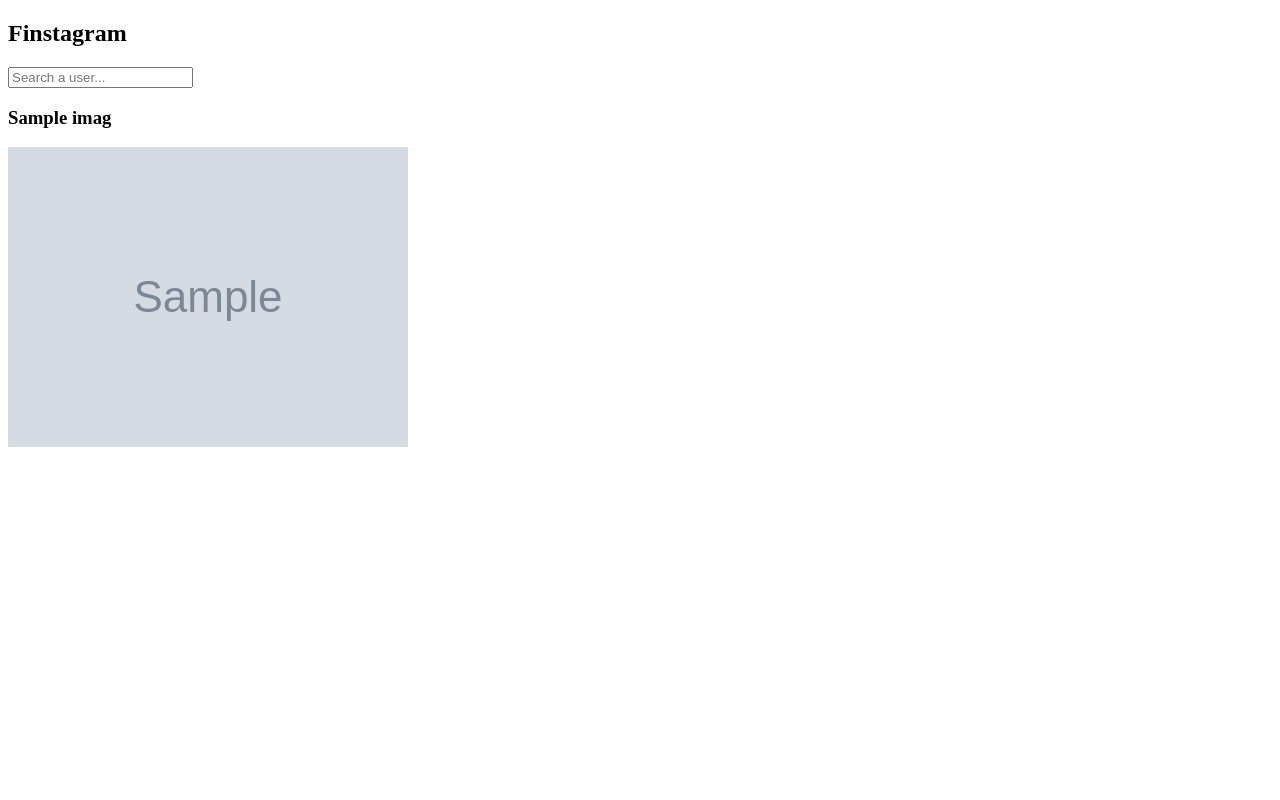
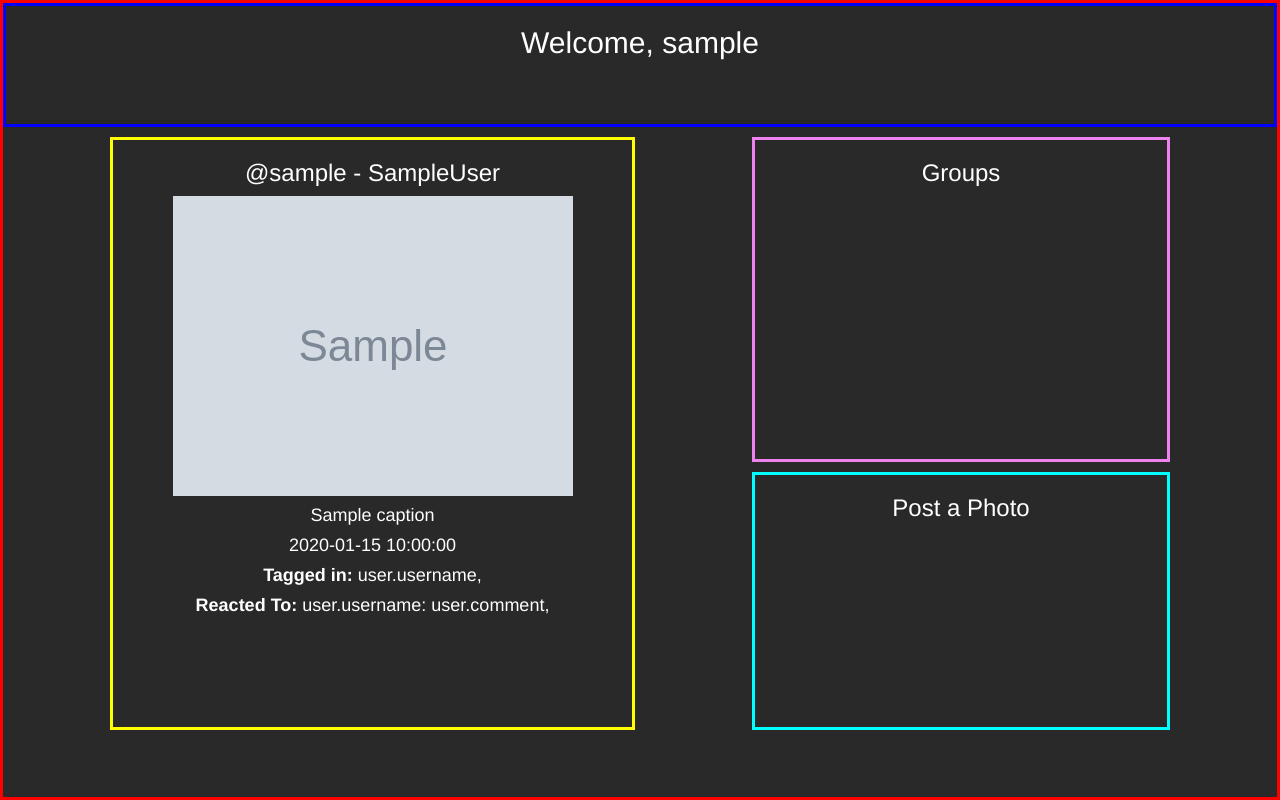
Before and after one commit to Niangmodou/Instagram-Clone, a Flask app: template templates/home.html in a window 1280 px wide. Run offline with Flask 2, Linux system fonts and the light colour scheme; the template is opened without the code that fills it: most values are stand-ins (such as "Sample title", 1, 10 or a date in 2020); grey boxes marked "Sample" are stand-in pictures; parts of the project's set-up code (start-up, migrations or seed data) failed here and were passed over; some libraries are stand-ins or nearby versions.

Commit message:
Route to view visible photos and info is now working

```diff
--- a/FinstagramTableDefsSpr20.sql
+++ b/FinstagramTableDefsSpr20.sql
@@ -1,3 +1,4 @@
+
 CREATE TABLE Person (
         username VARCHAR(32),
         password VARCHAR(64),
--- a/init.py
+++ b/app.py
@@ -7,9 +7,12 @@ from flask import Flask, render_template, request, session, url_for, redirect
 import pymysql.cursors
 import hashlib
 import time
+import datetime as dt
 
 #Initialize the app from Flask
 app = Flask(__name__)
+
+app.debug = True
 
 #Defining SALT for password hashing function
 SALT = 'CS3083'
@@ -36,29 +39,29 @@ def logout():
     return redirect('/')
 
 #Define route for login page
-@app.route('/login')
+@app.route('/login', methods=['GET'])
 def login():
     return render_template('login.html')
 
 
 #Define route for register page
-@app.route('/register')
+@app.route('/register', methods=['GET'])
 def register():
     return render_template('register.html')
 
 
 #Define route for login authentification
-@app.route('/loginAuth', methods=['GET','POST'])
+@app.route('/loginAuth', methods=['POST'])
 def login_auth():
     cursor = connection.cursor()
     if(request.form):
         username = request.form['username']
-        password = reqeust.form['password'] + SALT
+        password = request.form['password'] + SALT
         password_hash = hashlib.sha256(password.encode('utf-8')).hexdigest()
 
         #Query to get current user from database
         query = 'SELECT * FROM Person WHERE username = %s AND password = %s'
-        cursor.execute(query,(username,password))
+        cursor.execute(query,(username,password_hash))
         data = cursor.fetchone()
         cursor.close()
 
@@ -74,7 +77,7 @@ def login_auth():
 
 
 #Define route for register authentification
-@app.route('/registerAuth')
+@app.route('/registerAuth', methods=['POST'])
 def register_auth():
     cursor = connection.cursor()
     if(request.form):
@@ -84,13 +87,24 @@ def register_auth():
         password = request.form['password'] + SALT
         password_hash = hashlib.sha256(password.encode('utf-8')).hexdigest()
         email = request.form['email']
+        '''
+        cursor = connection.cursor()
+        query = 'SELECT * FROM PERSON WHERE username = %s'
+        cursor.execute(query,(username))
+        data = cursor.fetchone()
 
+        if(data):
+            error = "This user already exists"
+            return render_template('register.html', error = error)
+        '''
         #Checks if a user with the matching username already exists
         try:
             #Query to insert new user in our database
-            query = 'INSERT INTO (firstName,lastName,username,password,email) \
-                     VALUES ({},{},{},{},{})'.format(first_name,last_name,username,password,email)
-            cursor.execute(query)
+            query = 'INSERT INTO Person VALUES (%s,%s,%s,%s,%s)'
+            cursor.execute(query, (username,password_hash,first_name,last_name,email))
+            connection.commit()
+            cursor.close()
+            return redirect(url_for('login'))
 
         except pymysql.err.IntegrityError:
             error = '{} is already taken. Try Again '.format(username)
@@ -101,70 +115,105 @@ def register_auth():
         return render_template('register.html',error= error)
 
 
-#Define route to view visible photos (Required Feature 1)
+#Define route to view visible photos and photo information (Required Feature 1 and 2)
 @app.route('/home')
 def home():
     username = session['username']
     cursor = connection.cursor()
+    current_time = time.time()
+    timestamp = dt.datetime.fromtimestamp(current_time).strftime('%Y-%m-%d %H:%M:%S')
 
     #Query to get photos from the people the user is following
-    following = 'SELECT pId, postingDate, filePath, caption, poster \
-                 FROM Photo JOIN Follow ON(poster=followee) \
-                 WHERE follower={} AND followStatus=TRUE'.format(username)
+    following = 'CREATE VIEW followingPhotos AS \
+                (SELECT DISTINCT pId, postingDate, filePath, caption, poster \
+                FROM Photo JOIN Follow ON(poster=followee) \
+                WHERE follower= %s AND followStatus=TRUE)'
+    cursor.execute(following, (username))
 
     #Query to get photos that are shared with the user
-    shared_with = 'SELECT pID FROM SharedWith \
-                   WHERE ({},groupName) IN (SELECT * FROM BelongTo)'.format(username)
+    shared_with = 'CREATE VIEW sharedPhotos AS \
+                  (SELECT DISTINCT pID, postingDate, filePath, caption, poster \
+                  FROM SharedWith NATURAL JOIN Photo WHERE (%s,groupName) \
+                  IN (SELECT username,groupName FROM BelongTo))'
+    cursor.execute(shared_with, (username))
 
     #Query to get photos that the user has posted
-    posted = 'SELECT pId, postingDate, filePath, caption, poster FROM Photo \
-              WHERE poster = {}'.format(username)
+    posted = 'CREATE VIEW userPhotos AS \
+             (SELECT DISTINCT pId, postingDate, filePath, caption, poster \
+             FROM Photo WHERE poster = %s)'
+    cursor.execute(posted, (username))
 
     #Query that gets all the distinct photos a user can view
-    query = 'SELECT DISTINCT * FROM %s UNION %s UNION %s ORDER BY postingDate DESC'
+    query = 'SELECT * FROM followingPhotos UNION (SELECT * FROM sharedPhotos)\
+             UNION (SELECT * FROM userPhotos) ORDER BY postingDate DESC'
+    cursor.execute(query)
 
-    cursor.exceute(query, (following,shared_with,posted))
     data = cursor.fetchall()
-    cursor.close()
+
+    #Dropping Views
+    query = 'DROP VIEW followingPhotos, userPhotos, sharedPhotos'
+    cursor.execute(query)
 
     #Query to retrieve all users that are tagged in the photos
     cursor = connection.cursor()
-    tagged_query = 'SELECT _______ FROM _____ WHERE tagStatus= TRUE'
-    cursor.execute()
+    tagged_query = 'SELECT * FROM Tag NATURAL JOIN Person NATURAL JOIN \
+                    Photo WHERE tagStatus = TRUE'
+    cursor.execute(tagged_query)
     tagged = cursor.fetchall()
 
     #Query to retrieve all users that have reacted to the photos
     cursor = connection.cursor()
     reacted_query = 'SELECT username, emoji, comment FROM ReactTo'
-    cursor.execute()
+    cursor.execute(reacted_query)
     reacted = cursor.fetchall()
+    cursor.close()
 
-    return render_template('home.html',username= session['username'], photos= data)
+    return render_template('home.html',
+                           username= session['username'],
+                           images= data,
+                           tagged= tagged,
+                           reacted_to = reacted_query)
 
-#Define route to view further photo info (Required Feature 2)
 
+'''
 #Define route to post a photo (Required Feature 3)
 @app.route('/postPhoto', methods=['POST'])
 def post_photo():
-    if(request.files):
+    if(request.form): #maybe request.files
         cursor = connection.cursor()
-
-
+        current_time = time.time()
+        timestamp = dt.datetime.fromtimestamp(current_time).strftime('%Y-%m-%d %H:%M:%S')
 
 
         #Query that inserts the new photo into the Database
-        query = 'INSERT INTO Photo ()'
+        query = 'INSERT INTO Photo (postingDate,filePath,allFollowers,caption,poster) \
+                 VALUES ({},{},{},{},{})'.format(,)
+        cursor.execute(query)
+        data
+        message
     else:
         error = 'Unable to upload Image'
         return render_template('home.html',error=error)
+
 #Define route to follow a person (Required Feature 4)
+@app.route('/followUser', methods=['POST'])
+def follow():
+    if(request.form): #maybe request.files
+        pass
+    else:
+        error = 'Unable to follow user'
+        return render_template('home.html',error=error)
+'''
 
 #Define route to create a friend group (Required Feature 5)
-print(time.timestamp)
+
+#Define route to unfollow a user (Extra Feature 1)
+
+#Define route to react to a photo (Extra Feature 2)
 
 
 app.secret_key = 'some random key here. usually in env.'
-'''
+
 if __name__ == "__main__":
     app.run('127.0.0.1', 5000)
-'''
+#'''
--- a/templates/home.html
+++ b/templates/home.html
@@ -2,35 +2,97 @@
 <html lang="en" dir="ltr">
   <head>
     <meta charset="utf-8">
-    <title></title>
+    <title>Finstagram</title>
+    <link rel="stylesheet" href="https://maxcdn.bootstrapcdn.com/bootstrap/3.4.1/css/bootstrap.min.css">
+  <script src="https://ajax.googleapis.com/ajax/libs/jquery/3.4.1/jquery.min.js"></script>
+  <script src="https://maxcdn.bootstrapcdn.com/bootstrap/3.4.1/js/bootstrap.min.js"></script>
   </head>
   <style type='text/css'>
+    *{
+      background-color: #292929;
+      color: white;
+      text-align: center;
+      box-sizing: border-box;
+      padding: 0;
+      margin: 0;
+    }
+
+    .pageContainer {
+      display: grid;
+      border-style: solid;
+      border-color: red;
+      grid-template-columns: repeat(12, 1fr);
+      grid-template-rows: repeat(12, 1fr);
+      grid-gap: 10px;
+      width: 100vw;
+      height: 100vh;
+    }
+    .header {
+      border-style: solid;
+      border-color: blue;
+      grid-column: 1/ span 12;
+      grid-row: 1/span 2;
+    }
+    .imageFeed {
+      border-style: solid;
+      border-color: yellow;
+      grid-column: 2 / span 5;
+      grid-row: 3 / 12;
+    }
+    .groups {
+      border-style: solid;
+      border-color: violet;
+      grid-column: 8 / span 4;
+      grid-row: 3 /span 5;
+    }
+    .post {
+      border-style: solid;
+      border-color: aqua;
+      grid-column: 8/ span 4;
+      grid-row: 8/ span 4;
+    }
 
   </style>
 
+  <body>
 
-  <body>
+    <div class="pageContainer">
       <div class="header">
-      <h2>Finstagram</h2>
-      <input type="text" placeholder="Search a user...">
+      <h2 class="welcome">Welcome, {{username}}</h2>
       </div>
+      <div class="imageFeed">
 
-    <div class="imageFeed">
-      {% for photo in photos %}
-
+        {% if images %}
+          {% for image in images%}
           <div class="photoComponent">
-          <div class="photoInfo">
-            <h3>{{imag}}</h3>
+            <h3>@{{image.username}} - {{image.firstName}}{{image.lastName}}</h3>
+            <img src="{{image.filePath}}">
+            <h4>{{image.caption}}</h4>
+            <h4>{{image.postingDate}}</h4>
+            <h4><b>Tagged in:</b>  {% for user in tagged %}
+                            user.username,
+                            {% endfor %}
+            </h4>
+            <h4><b>Reacted To:</b> {% for user in reacted_to%}
+                            user.username: user.comment,
+                            {% endfor %}
+            </h4>
           </div>
-          <img src="/image/{{image.filePath}}" alt="">
-        </div>
-
           {% endfor %}
-    </div>
-
-    <div class="groups">
+      {% else %}
+        <h3>Images</h3>
+        <h3>You do not have any images :( Follow more users</h3>
+      {% endif %}
 
       </div>
+      <div class="groups">
+        <h3>Groups</h3>
 
+      </div>
+      <div class="post">
+        <h3>Post a Photo</h3>
+      </div>
+    </div>
   </body>
+
 </html>
--- a/templates/index.html
+++ b/templates/index.html
@@ -16,8 +16,8 @@
 
     <div class="button-area">
       <h2>Get Started Below</h2>
-      <button onclick='/login.html' type="button" name="button" class="login-button">Login</button>
-      <button onclick='/register.html' type="button" name="button" class="register-button">Register</button>
+      <a href='login' class="login-button">Login</a>
+      <a href='register' class="register-button">Register</a>
     </div>
 
   </body>
```
Also changed, not shown: templates/login.html (+39 -2 lines), templates/register.html (+40 -4 lines), 1 other file. Lines whose indentation alone changed are shown as unchanged.
